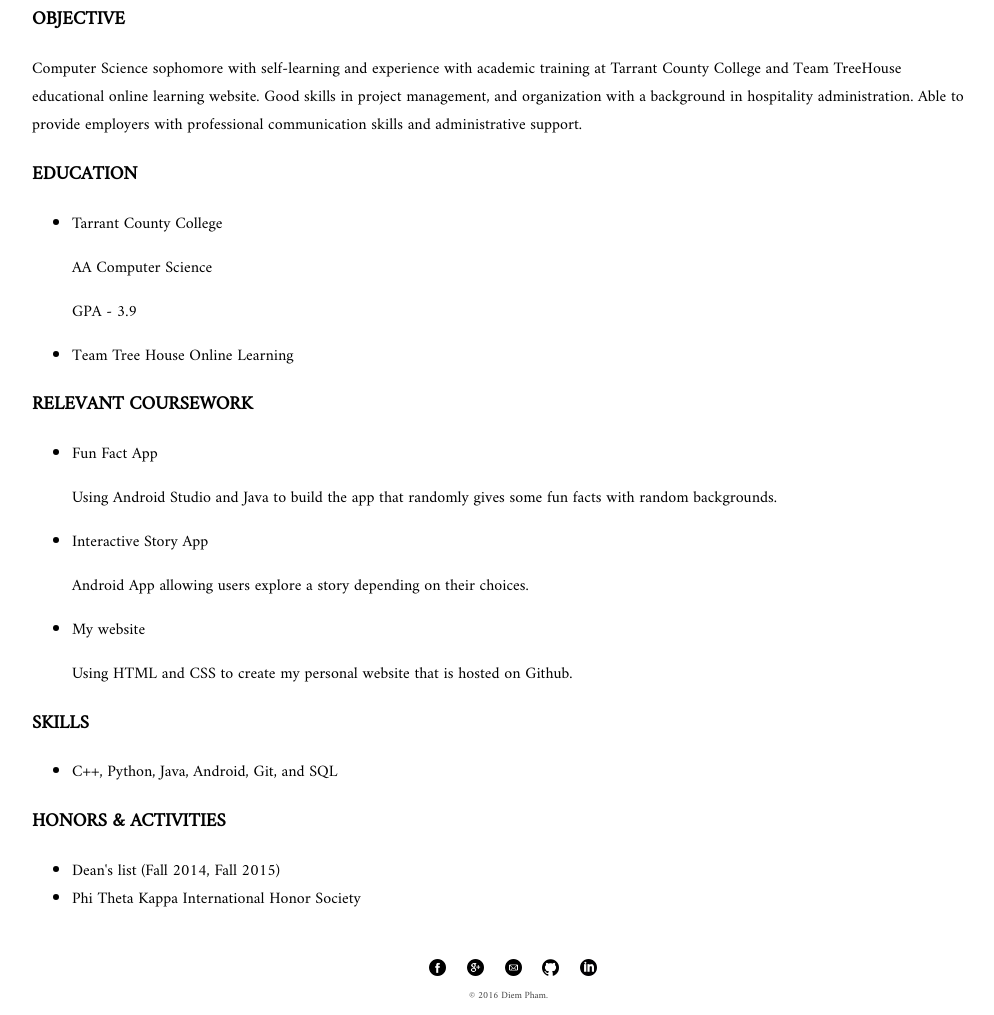
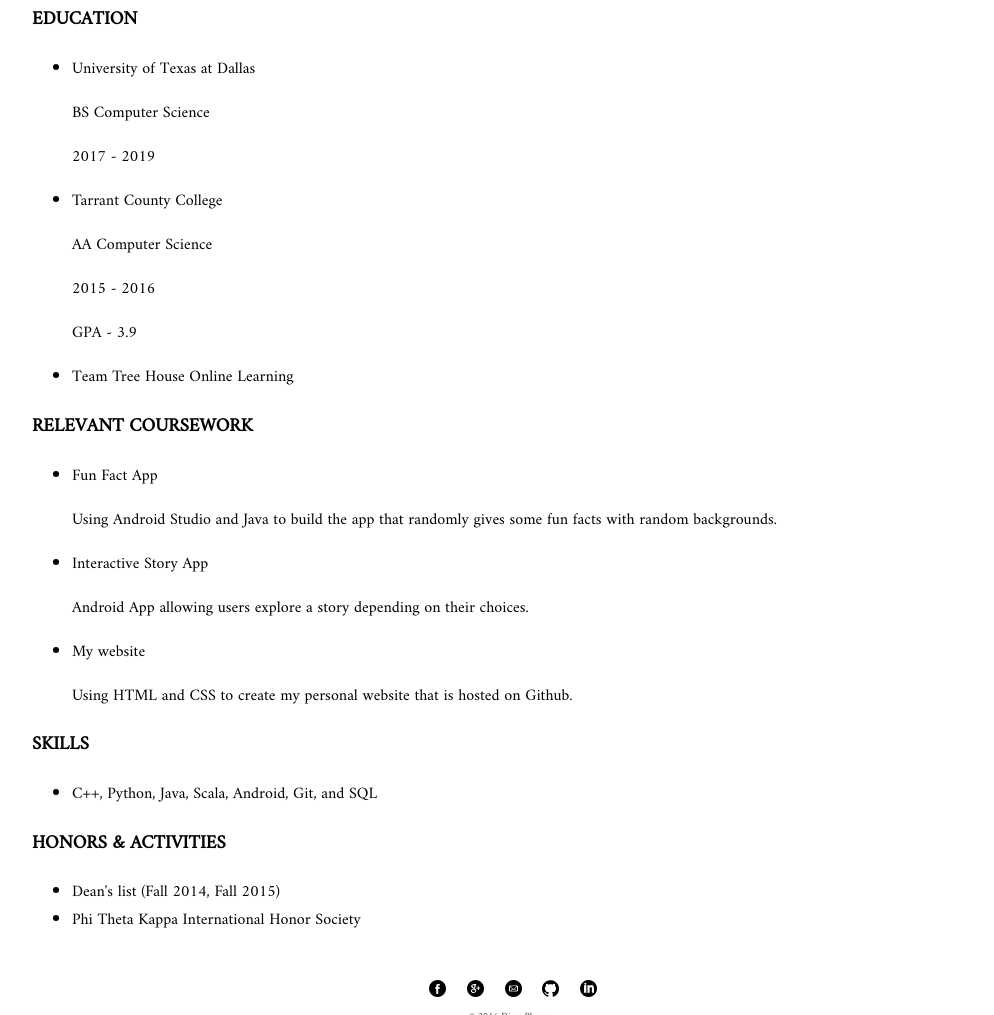
Before and after one commit to bi0h4ck/bi0h4ck.github.io, a plain HTML site: page resume.html in a window 1280 px wide. Shown: the part 290-1305 px from the top of the page, without its empty margins (138-1132 px from the left). Drawn offline with Linux system fonts and the light colour scheme; a web font is replaced by a local one.

Commit message:
delete objective

```diff
--- a/resume.html
+++ b/resume.html
@@ -30,13 +30,14 @@
 				<li class="mail"><a href="mailto:juliediempham@gmail.com">juliediempham@gmail.com</a></li>
 			</ul>
 			<section id="myresume">
-				<h3>OBJECTIVE</h3>
-				<p>Computer Science sophomore with self-learning and experience with academic training at Tarrant County College and Team TreeHouse educational online learning website. Good skills in project management, and organization with a background in hospitality administration. Able to provide employers with professional communication skills and administrative support.
-				</p>
 				<h3 id="education">EDUCATION</h3>
 					<ul>
+						<li>University of Texas at Dallas</li>
+							<p>BS Computer Science</p>
+							<p>2017 - 2019</p>
 						<li>Tarrant County College</li>
 							<p>AA Computer Science</p>
+							<p>2015 - 2016</p>
 							<p>GPA - 3.9</p>
 						<li>Team Tree House Online Learning</li>
 					</ul>
@@ -51,7 +52,7 @@
 					</ul>
 				<h3>SKILLS</h3>
 					<ul>
-						<li>C++, Python, Java, Android, Git, and SQL</li>
+						<li>C++, Python, Java, Scala, Android, Git, and SQL</li>
 					</ul>
 				<h3>HONORS & ACTIVITIES</h3>
 					<ul>
```
